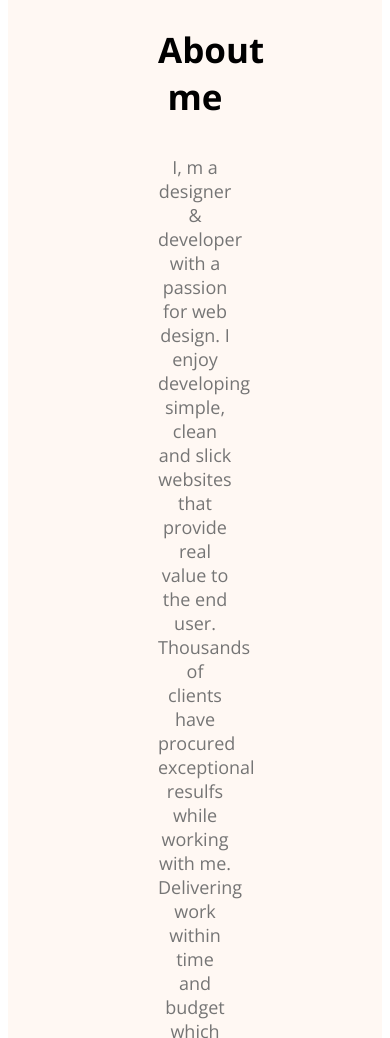
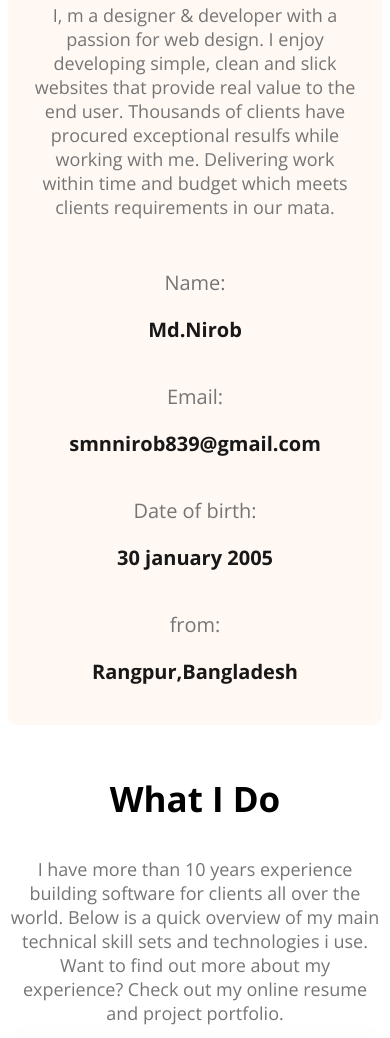
Before and after one commit to nirobdev9/my-portfolio, a plain HTML site: page index.html in a window 390 px wide. Shown: the part 1134-2172 px from the top of the page. Drawn offline with nearby package versions, Linux system fonts and the light colour scheme.

Commit message:
add responsive about and skill

```diff
--- a/style.css
+++ b/style.css
@@ -140,3 +140,12 @@ main{
     padding: 30px;
     box-shadow: 0 6px 50px 0 rgba(0, 0, 0, 0.06);
 }
+@media screen and (max-width: 576px) {
+    .skill-container,
+     .about-items{
+        flex-direction: column;
+    }
+    .about{
+        padding: 20px;
+    }
+}
```
